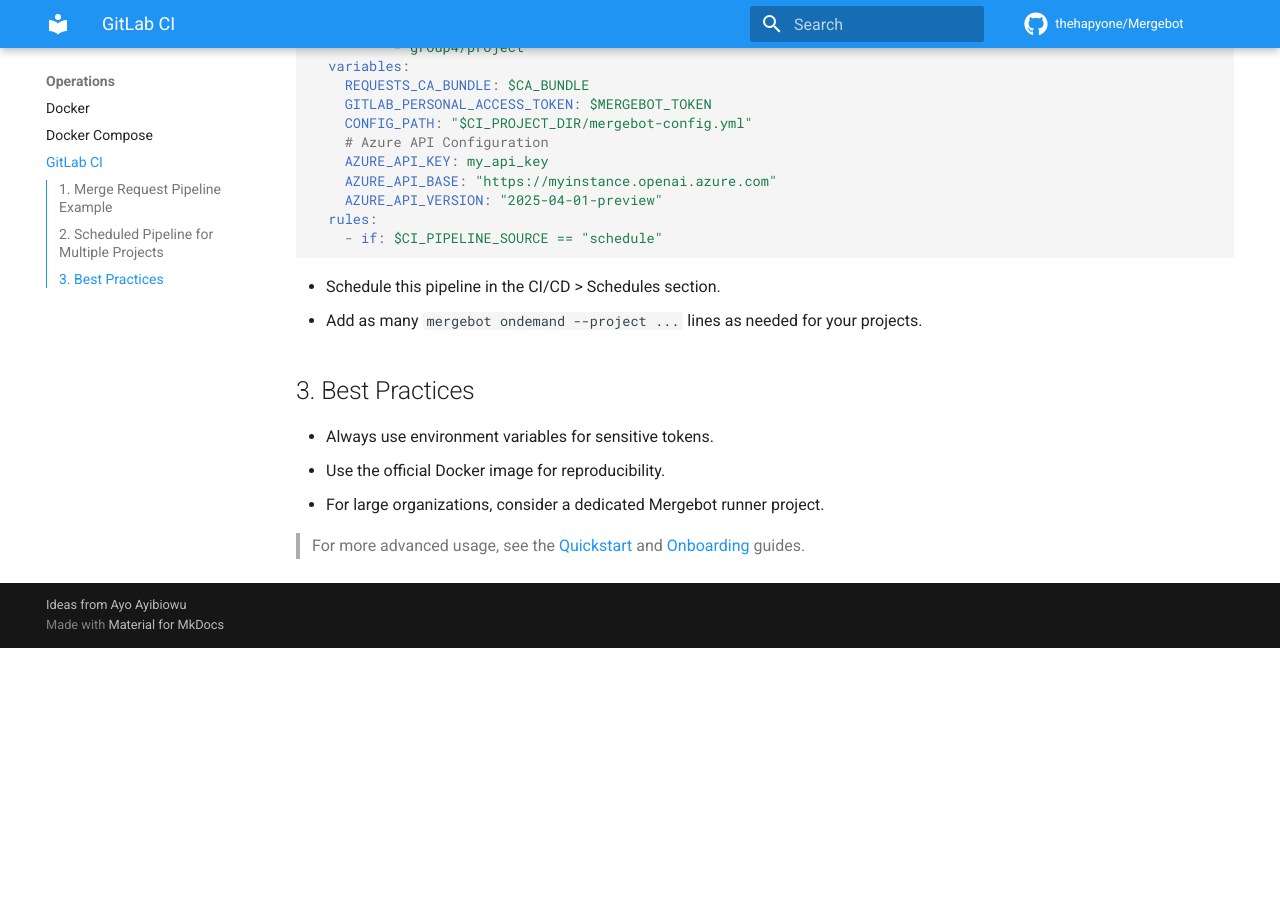
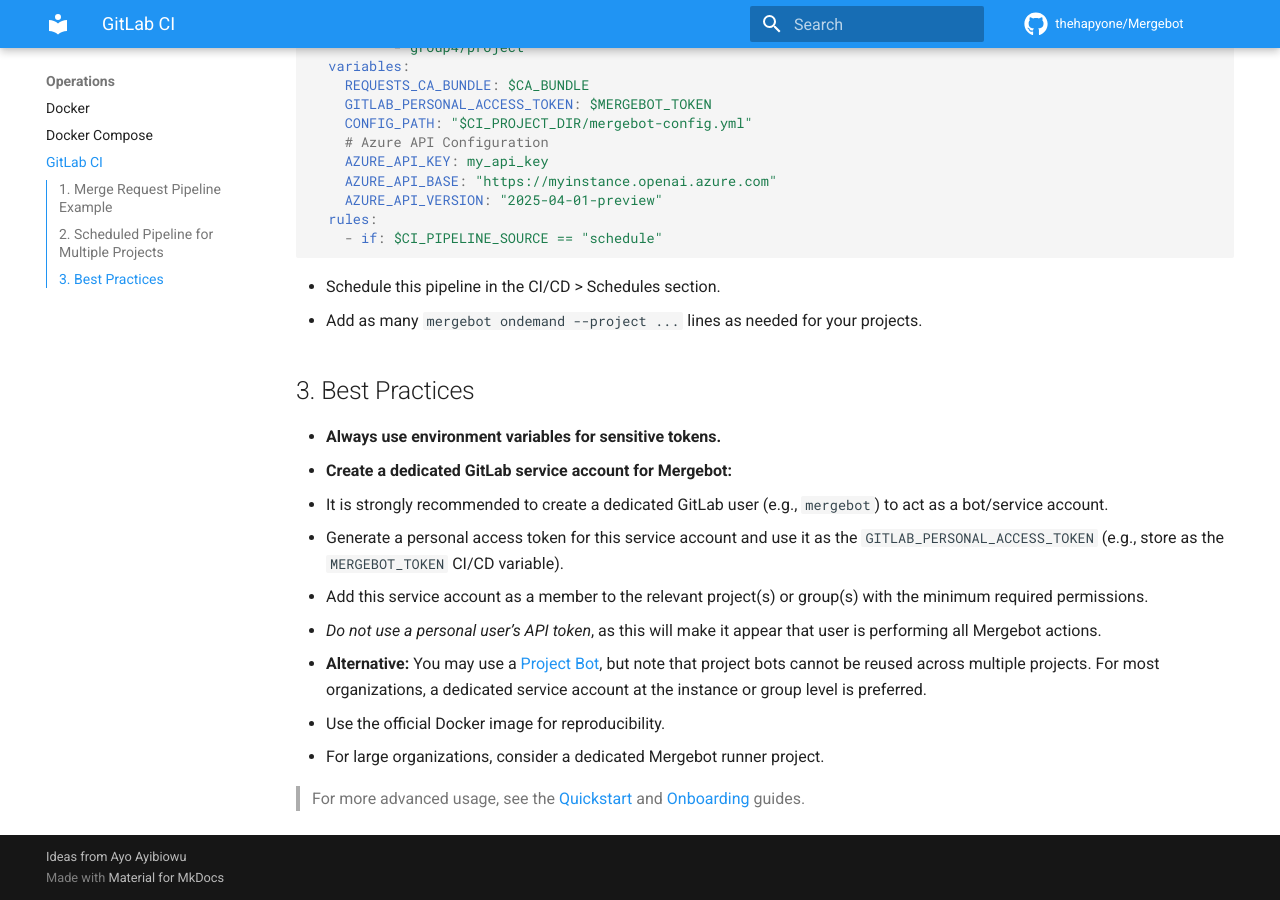
Before and after one commit to thehapyone/Mergebot, an MkDocs documentation site: the page built from docs/operations/gitlab_ci.md, in a window 1280 px wide and 900 px high, scrolled down 1290 px. Built offline with MkDocs 1.6.1 and Material for MkDocs 9.7.7, drawn with Linux system fonts in a browser that asks for light colours; comment, search, counter and statistics services are not loaded; before the commit the page ends 1938 px from its top, so only the background shows below that.

Commit message:
Document best practices for GitLab service accounts
Add detailed recommendations to the quickstart, onboarding, and GitLab CI docs on creating a dedicated GitLab service account or bot user for Mergebot. Explain how to generate and use a personal access token, assign minimum permissions, and avoid using personal user tokens to ensure proper attribution and security. Include notes on project bots and their limitations. This improves onboarding clarity and promotes secure, maintainable integrations.

```diff
--- a/docs/operations/gitlab_ci.md
+++ b/docs/operations/gitlab_ci.md
@@ -71,7 +71,13 @@ mergebot:
 
 ## 3. Best Practices
 
-- Always use environment variables for sensitive tokens.
+- **Always use environment variables for sensitive tokens.**
+- **Create a dedicated GitLab service account for Mergebot:**
+  - It is strongly recommended to create a dedicated GitLab user (e.g., `mergebot`) to act as a bot/service account.
+  - Generate a personal access token for this service account and use it as the `GITLAB_PERSONAL_ACCESS_TOKEN` (e.g., store as the `MERGEBOT_TOKEN` CI/CD variable).
+  - Add this service account as a member to the relevant project(s) or group(s) with the minimum required permissions.
+  - _Do not use a personal user’s API token_, as this will make it appear that user is performing all Mergebot actions.
+  - **Alternative:** You may use a [Project Bot](https://docs.gitlab.com/ee/user/project/bot_users.html), but note that project bots cannot be reused across multiple projects. For most organizations, a dedicated service account at the instance or group level is preferred.
 - Use the official Docker image for reproducibility.
 - For large organizations, consider a dedicated Mergebot runner project.
 
```
Also changed, not shown: docs/quickstart.md (+6 -0 lines), docs/usage/onboarding.md (+6 -0 lines).
